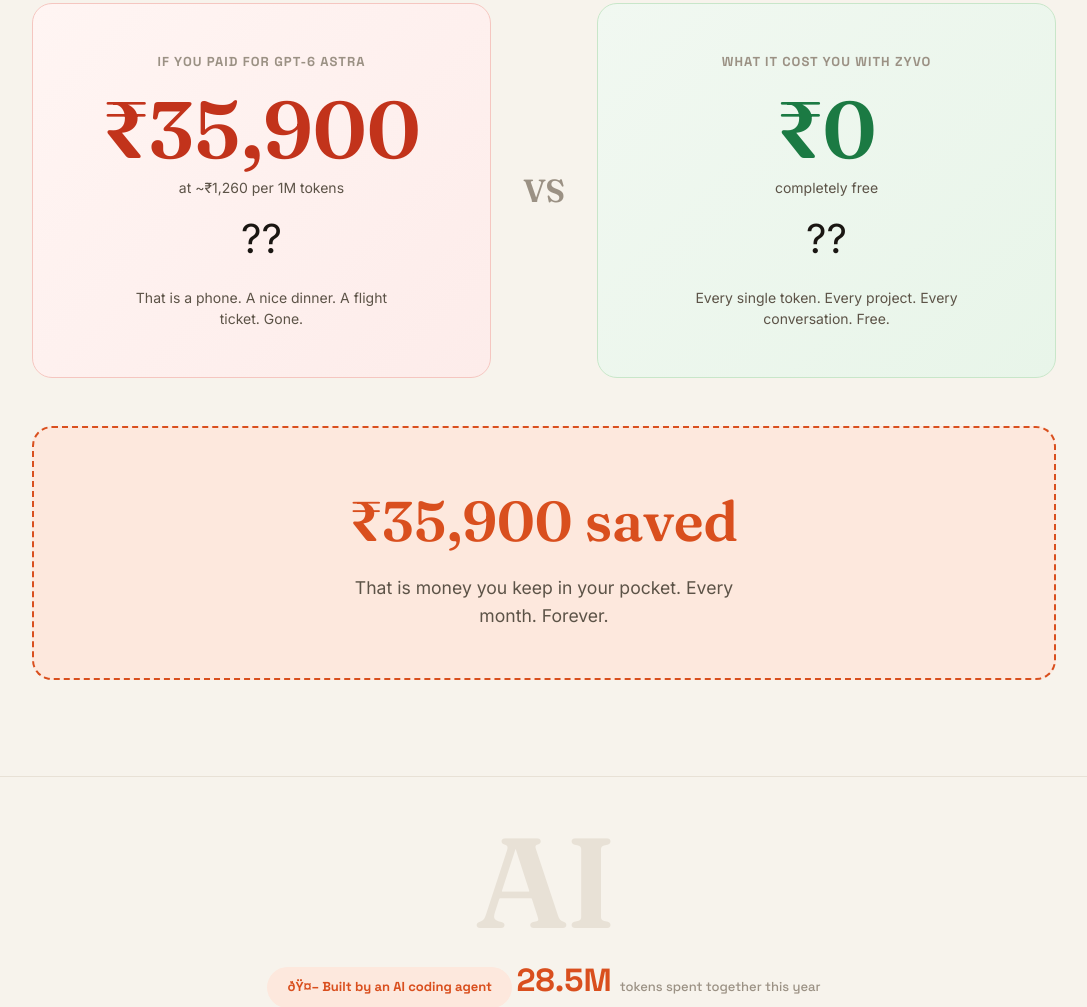
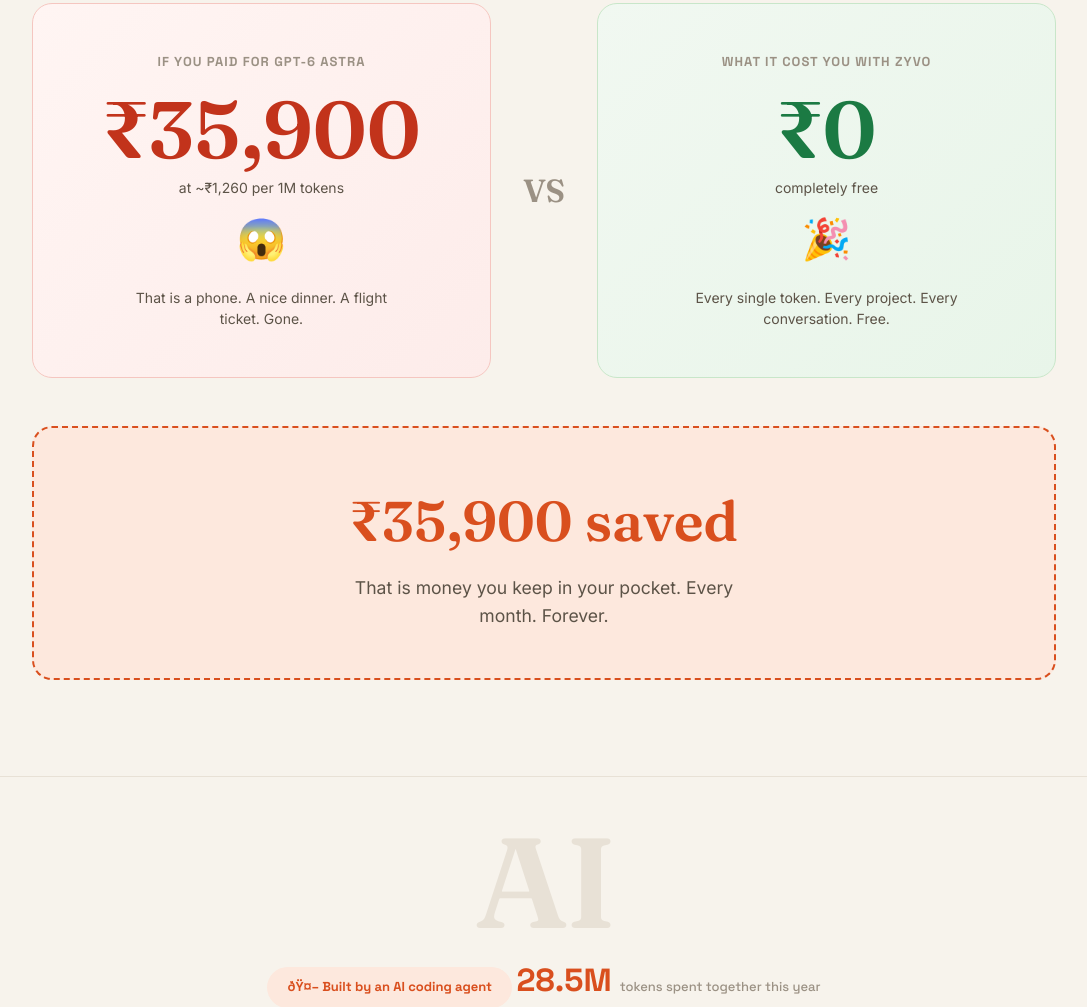
Before and after one commit to Amogha-A-Nadiger/ai-agent-showcase, a plain HTML site: page index.html in a window 1280 px wide. Shown: the part 4731-5738 px from the top of the page, without its empty margins (96-1183 px from the left). Drawn offline with Linux system fonts and the light colour scheme.

Commit message:
zyvo: fix broken compare-emoji and footer indentation

```diff
--- a/index.html
+++ b/index.html
@@ -904,7 +904,7 @@ footer .credit {
         <div class="compare-label">If you paid for GPT-6 Astra</div>
         <div class="compare-amount paid-amount">&#8377;35,900</div>
         <div class="compare-detail">at ~&#8377;1,260 per 1M tokens</div>
-        <div class="compare-emoji">??</div>
+        <div class="compare-emoji">&#128561;</div>
         <div class="compare-sub">That is a phone. A nice dinner. A flight ticket. Gone.</div>
       </div>
       <div class="compare-vs reveal reveal-delay-1">VS</div>
@@ -912,7 +912,7 @@ footer .credit {
         <div class="compare-label">What it cost you with zyvo</div>
         <div class="compare-amount free-amount">&#8377;0</div>
         <div class="compare-detail">completely free</div>
-        <div class="compare-emoji">??</div>
+        <div class="compare-emoji">&#127881;</div>
         <div class="compare-sub">Every single token. Every project. Every conversation. Free.</div>
       </div>
     </div>
@@ -927,11 +927,11 @@ footer .credit {
   <div class="container">
     <div class="giant">AI</div>
     <div class="badge">ðŸ¤– Built by an AI coding agent</div>
-        <div class="token-stat">
+    <div class="token-stat">
       <span class="token-num">28.5M</span>
       <span class="token-label">tokens spent together this year</span>
     </div>
-<p class="credit">Directed by Amogha Â· This entire page was written by an AI, not a human.</p>
+    <p class="credit">Directed by Amogha Â· This entire page was written by an AI, not a human.</p>
   </div>
 </footer>
 
```
